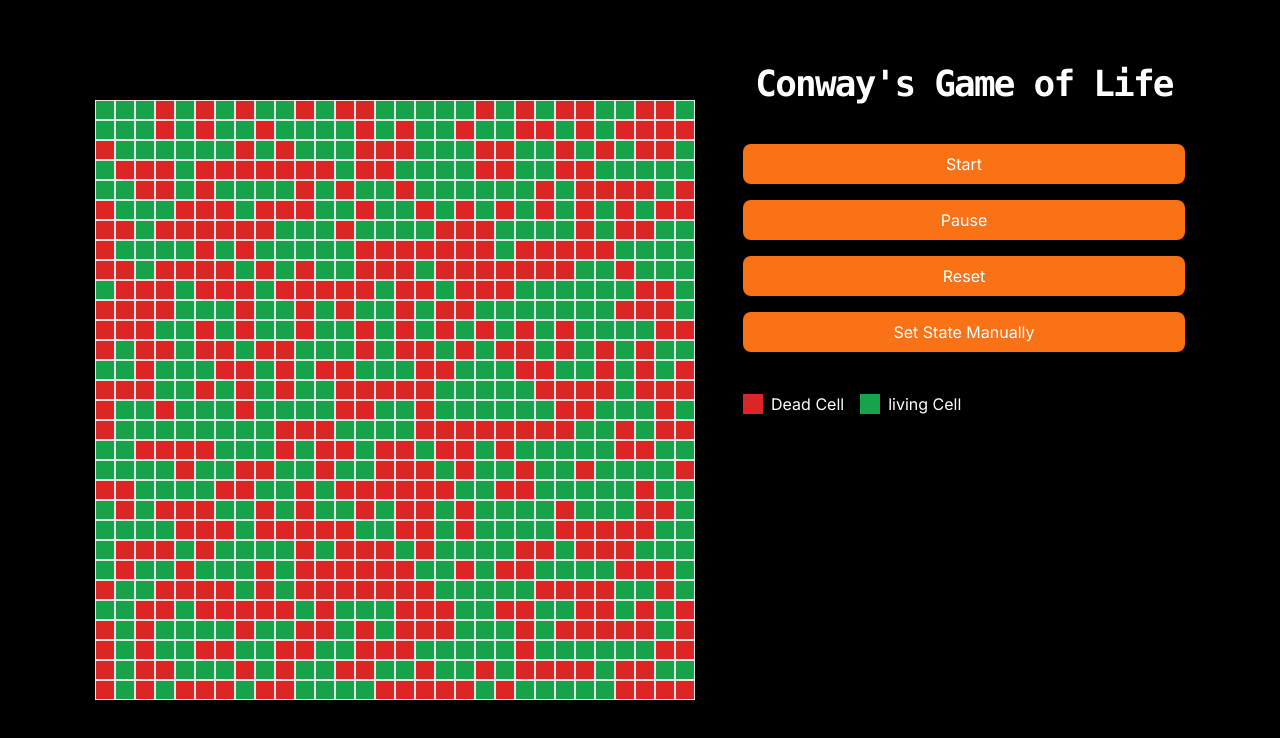
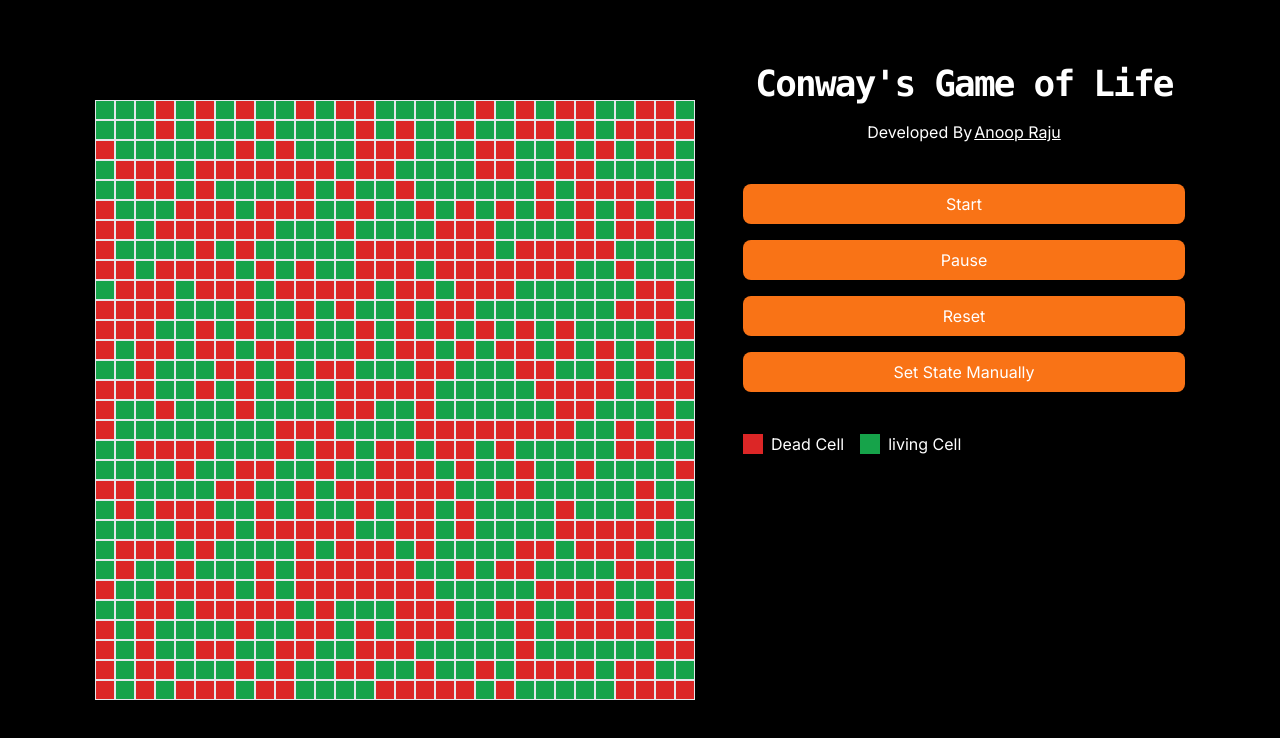
Before and after one commit to anoopraju31/game-of-life, a Next.js app: page / in a window 1280 px wide. Shown: the top 738 px of the page. Built offline with nearby package versions, Linux system fonts and the light colour scheme.

Commit message:
Link to portfolio added

```diff
--- a/app/_components/gameControls/index.tsx
+++ b/app/_components/gameControls/index.tsx
@@ -20,6 +20,18 @@ const GameControls: FC<Props> = ({
 				<h1 className='text-center tracking-tighter text-3xl xl:text-4xl font-extrabold font-mono'>
 					Conway&apos;s Game of Life
 				</h1>
+
+				<div className='mt-4 '>
+					<p className='text-center'>
+						Developed By
+						<a
+							className='ml-0.5 underline'
+							target='_blank'
+							href='https://www.anoopraju.xyz/'>
+							Anoop Raju
+						</a>
+					</p>
+				</div>
 			</div>
 
 			<div className='flex gap-4 flex-wrap h-full'>
```
